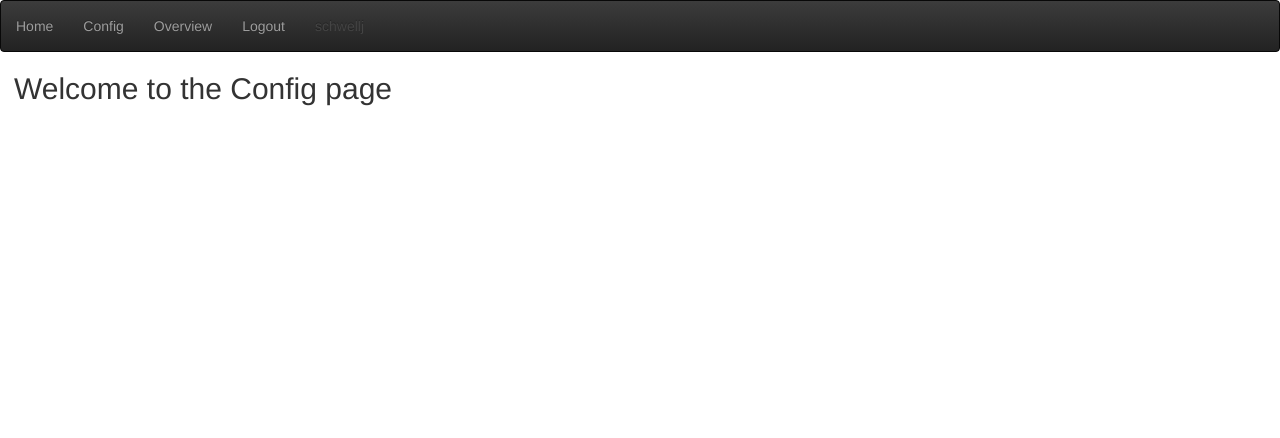
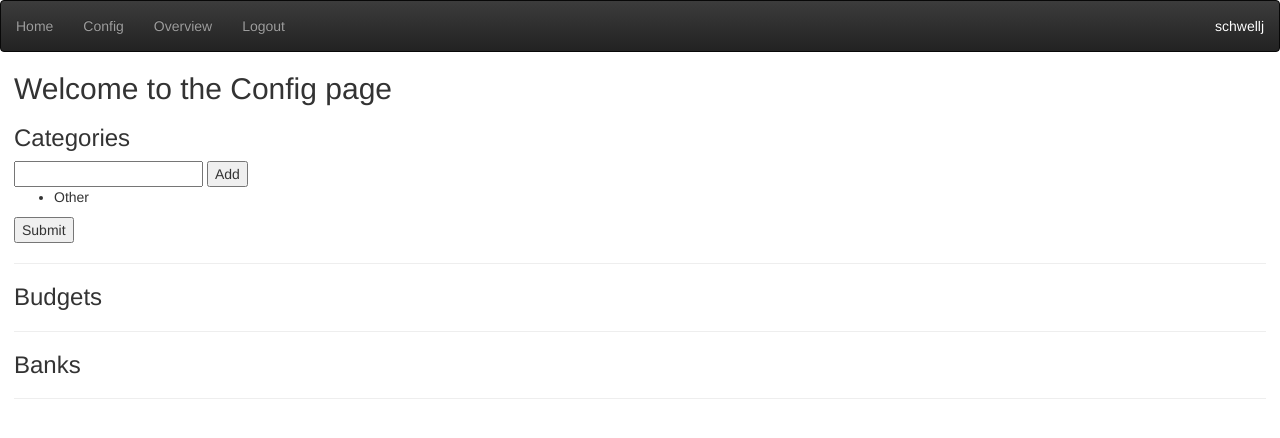
Before and after one commit to jschwel1/budget_app, a Django app: page /budget/config/ in a window 1280 px wide. Shown: the top 438 px of the page. Run offline with Django 3.2, Linux system fonts and the light colour scheme; a user stored in the database is signed in; data comes from the database, SQL or seed files in the repository; some libraries are stand-ins or nearby versions.

Commit message:
Added list for categories in config page.

```diff
--- a/budget/admin.py
+++ b/budget/admin.py
@@ -4,11 +4,11 @@ from budget.models import Bank, Category, Transaction, Budget, BudgetCategory
 # Register your models here.
 
 class BankAdmin(admin.ModelAdmin):
-    list_display = ['name', 'starting_amount']
+    list_display = ['name', 'starting_amount', 'display']
 admin.site.register(Bank, BankAdmin);
 
 class CategoryAdmin(admin.ModelAdmin):
-    list_display = ['category', 'user']
+    list_display = ['category', 'user', 'enabled']
 admin.site.register(Category, CategoryAdmin);
 
 class TransactionAdmin(admin.ModelAdmin):
--- a/budget/models.py
+++ b/budget/models.py
@@ -11,6 +11,7 @@ class Bank(models.Model):
     starting_amount = models.DecimalField(max_digits=15, decimal_places=2)
     name = models.CharField(max_length=64)
     user = models.ForeignKey(User, on_delete=models.CASCADE, default=User.objects.all()[0].id)
+    display = models.BooleanField(default=True)
 
     def __str__(self):
         return self.name
@@ -20,7 +21,7 @@ class Category(models.Model):
         verbose_name_plural = "Categories"
     category = models.CharField(max_length=65)
     user = models.ForeignKey(User, on_delete=models.CASCADE, default=User.objects.all()[0].id)
-
+    enabled = models.BooleanField(default=True)
     def __str__(self):
         return self.category;
 
--- a/budget/templates/budget/base.html
+++ b/budget/templates/budget/base.html
@@ -17,15 +17,15 @@
 
     </div>
     <nav class="navbar navbar-inverse">
-        <ul class="nav navbar-nav">
-            <li role="presentation"><a href="{% url 'budget:home' %}">Home</a></li>
-            <li role="presentation"><a href="{% url 'budget:config' %}">Config</a></li>
-            <li role="presentation"><a href="{% url 'budget:overview' %}">Overview</a></li>
+        <ul class="nav navbar-nav" style='width:100%;'>
+            <li><a href="{% url 'budget:home' %}">Home</a></li>
+            <li><a href="{% url 'budget:config' %}">Config</a></li>
+            <li><a href="{% url 'budget:overview' %}">Overview</a></li>
             {% if user.is_authenticated %}
-            <li role="presentation"><a href="{% url 'budget:logout' %}">Logout</a></li>
-            <li role="presentation" class="disabled"><a>{{user.username}}</a></li>
+            <li><a href="{% url 'budget:logout' %}">Logout</a></li>
+            <li style='float:right;'><a style='color:white;'>{{user.username}}</a></li>
             {% else %}
-            <li role="presentation"><a href="{% url 'budget:login' %}">Login</a></li>
+            <li><a href="{% url 'budget:login' %}">Login</a></li>
             {% endif %}
         </ul>
 
--- a/budget/templates/budget/config.html
+++ b/budget/templates/budget/config.html
@@ -2,4 +2,107 @@
 
 {% block body %}
 <h2> Welcome to the Config  page</h2>
+
+<form method='POST' action="{% url 'budget:config' %}">
+    {%csrf_token%}
+
+    <h3>Categories</h3>
+    <input type='text' id='new_category' onKeyPress='categoryPressEnter(this, event, "category_list", "category_textarea")'>
+    <button type='button' onclick="addCategoryToLists('new_category','category_list','category_textarea')">Add</button>
+    <textarea name='categories' id='category_textarea' style='display:none;'></textarea>
+    <ul id='category_list'>
+        <!--{% for category in all_categories %}-->
+        <!--<li onclick='removeCategoryFromLists(this,category_textarea)' -->
+        <!--    onmouseover='this.setAttribute("style", "text-decoration:line-through")'-->
+        <!--    onmouseout='this.setAttribute("style", "text-decoration:inherit")'>-->
+        <!--    {{category}}-->
+        <!--</li>-->
+        <!--{% endfor %}-->
+    </ul>
+    <input type='submit' value='Submit' onclick='submissionCheck(event)'>
+
+    <hr>
+
+    <h3>Budgets</h3>
+    <hr>
+
+
+    <h3>Banks</h3>
+
+    <hr>
+</form>
+
+<script>
+    // Variables
+    var removedCategories = []
+    var originalCategories = []
+    {% for category in all_categories %}
+    addCategoryValueToLists('{{category}}', 'category_list', 'category_textarea')
+    originalCategories.push('{{category}}')
+    {% endfor %}
+
+    function categoryListToTextArea(list_id, textArea_id){
+        list = document.getElementById(list_id);
+        textarea = document.getElementById(textArea_id);
+        str = '';
+        for (idx = 0; idx < list.childElementCount; idx++){
+            str += list.children[idx].innerText + '\n';
+        textarea.value = str;
+        }
+    }
+    function addCategoryValueToLists(value, list_id, textArea_id){
+        ul = document.getElementById(list_id);
+        li = document.createElement('li');
+        li.innerText = value;
+        li.setAttribute('onclick', 'removeCategoryFromLists(this,"'+textArea_id+'")')
+        li.setAttribute('onmouseover','this.setAttribute("style","text-decoration:line-through;")')
+        li.setAttribute('onmouseout','this.setAttribute("style","text-decoration:inherit;")')
+        ul.appendChild(li);
+
+        categoryListToTextArea(list_id, textArea_id);
+
+    }
+    function addCategoryToLists(input_id, list_id, textArea_id){
+        input = document.getElementById(input_id);
+        item = input.value;
+        input.value=''; //clear it now that it's used
+        addCategoryValueToLists(item, list_id, textArea_id);
+    }
+    function removeCategoryFromLists(li, textArea_id){
+        ul_id = li.parentElement.id
+        removedCategories.push(li.innerText)
+        li.parentElement.removeChild(li)
+        categoryListToTextArea(ul_id, textArea_id)
+    }
+
+    function categoryPressEnter(element, event, list_id, textArea_id){
+        if (event.key == "Enter"){
+            addCategoryToLists(element.id, list_id, textArea_id);
+            event.preventDefault();
+        }
+    }
+
+    function submissionCheck(event){
+        originalCategories.sort()
+        removedCategories.sort()
+        // remove anything from removedCategories that is not in originalCategories
+        removedCategories.filter(function(cat){
+            return !originalCategories.includes(cat);
+        })
+        if (removedCategories.length > 0){
+            if(confirm("Are you sure you want to remove:\n"+removedCategories)){
+                alert('updated categories')
+            }
+            else{
+                event.preventDefault()
+            }
+
+        }
+
+    }
+
+
+
+</script>
+
 {% endblock %}
--- a/budget/views.py
+++ b/budget/views.py
@@ -5,7 +5,7 @@ from django.contrib.auth.decorators import login_required
 from django.http import JsonResponse
 from .models import Bank, Category, Transaction, Budget, BudgetCategory
 from .forms import TransactionForm
-import traceback, json
+import traceback, json, re
 
 # Create your views here.
 
@@ -76,7 +76,18 @@ def config_page(request):
     context = {}
     user = get_user(request)
     # Get all configurable data
+    if request.method == 'POST':
+        cat_list = request.POST.get('categories', '')
+        cat_list = set(re.split('\r?\n',cat_list))
+        print(cat_list)
+        cur_cats = set(Category.objects.filter(user=user).values_list('category', flat=True))
+        print('need to add:', cat_list.difference(cur_cats))
+        print('need to remove:', cur_cats.difference(cat_list))
 
+    all_categories = Category.objects.filter(user=user).values_list('category', flat=True)
+    context = {
+        'all_categories': all_categories,
+    }
     return render(request, 'budget/config.html', context)
 
 @login_required
```
